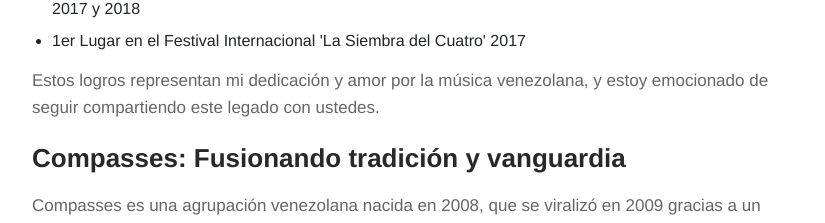
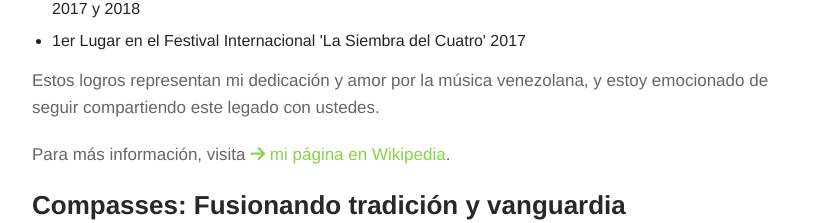
Before and after one commit to sibaberpollo/vite-aliscruces.com, a React (Vite) app: page /es/quien-es-alis-cruces in a window 1280 px wide. Shown: the part 2150-2373 px from the top of the page, without its empty margins (222-1047 px from the left). Built offline with nearby package versions, Linux system fonts and the light colour scheme.

Commit message:
agregado link a wikipedia

```diff
--- a/src/pages/QuienEsAlisCruces.jsx
+++ b/src/pages/QuienEsAlisCruces.jsx
@@ -91,6 +91,23 @@ function QuienEsAlisCruces() {
                         ))}
                       </ul>
                       <p>{t("biography.conclusion")}</p>
+                      <p>
+                      { i18n.language === "es" ? (
+                          <>
+                            {t("Para más información, visita ")}
+                            <a className="leer-mas" href="https://es.wikipedia.org/wiki/Alis_Cruces" target="_blank" rel="noopener noreferrer">
+                              <i className="fa fa-arrow-right"></i> {t("mi página en Wikipedia")}
+                            </a>.
+                          </>
+                        ) : (
+                          <>
+                            {t("For more information, visit ")}
+                            <a className="leer-mas" href="https://en.wikipedia.org/wiki/Alis_Cruces" target="_blank" rel="noopener noreferrer">
+                              <i className="fa fa-arrow-right"></i> {t("my Wikipedia page")}
+                            </a>.
+                          </>
+                        )}
+                      </p>
                       <h2>{t("biography.compasses_section_title")}</h2>
                       <p>{t("biography.compasses_description")}</p>
                       <div className="video-responsive">
```
